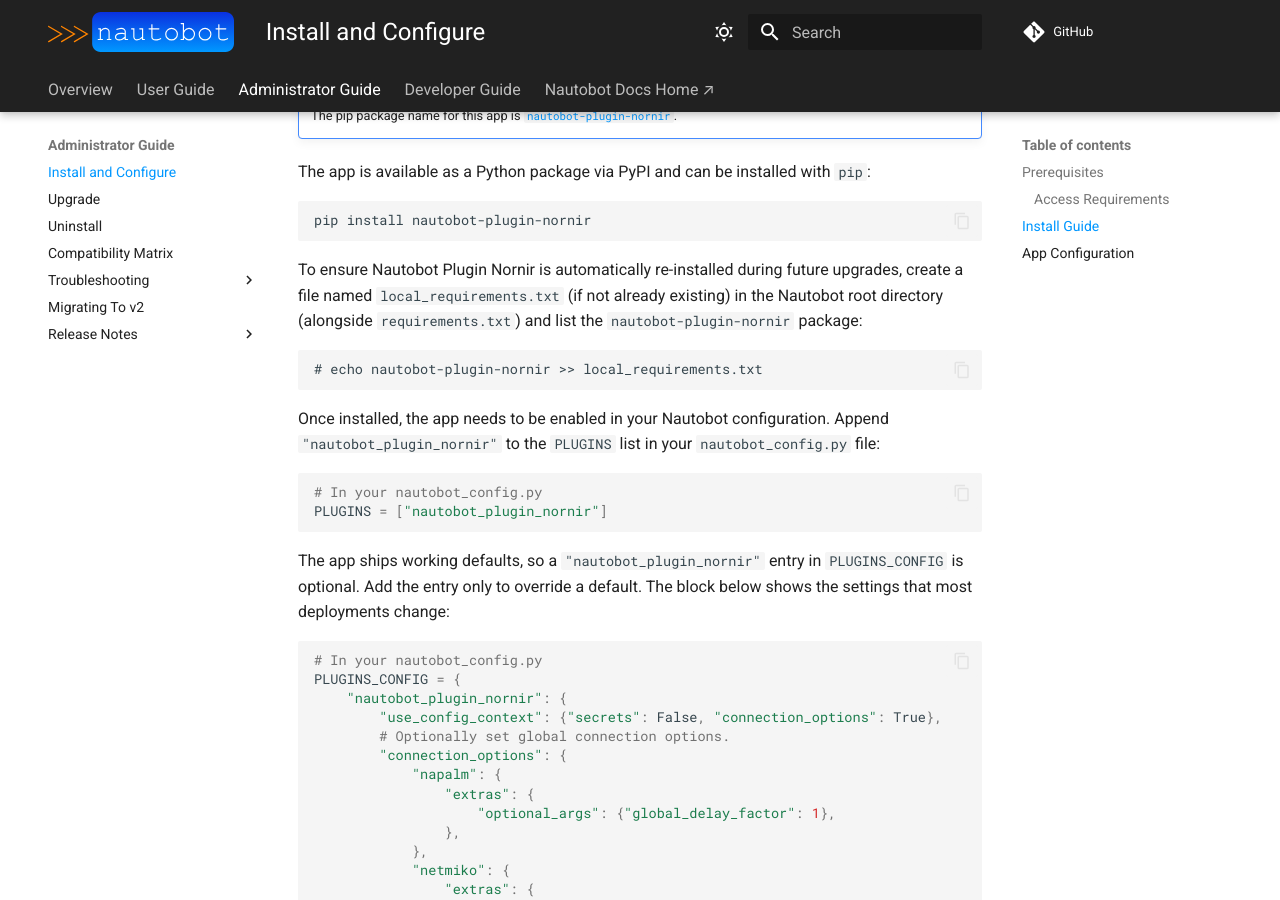
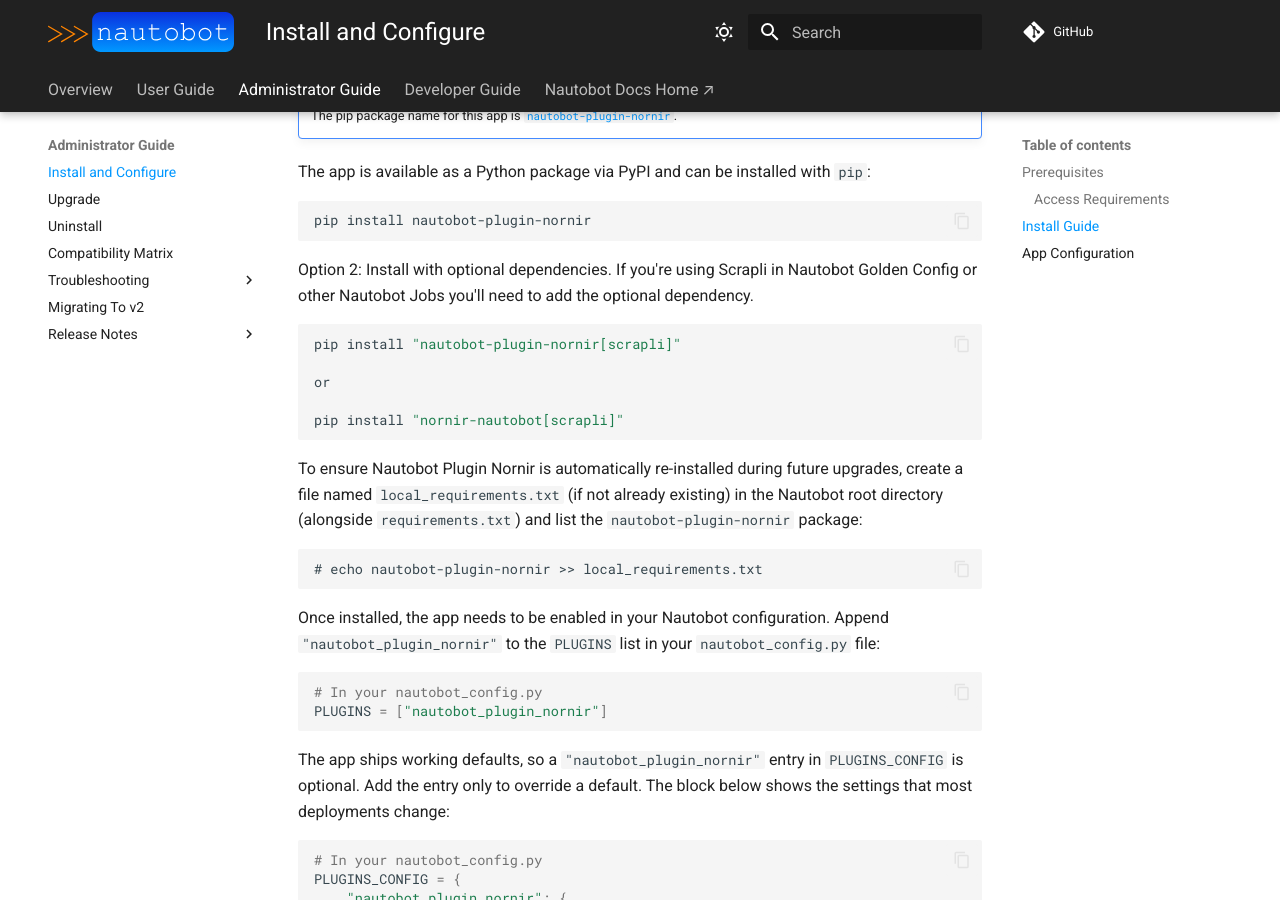
Before and after one commit to nautobot/nautobot-app-nornir, an MkDocs documentation site: the page built from docs/admin/install.md, in a window 1280 px wide and 900 px high, scrolled down 621 px. Built offline with MkDocs 1.6.1 and Material for MkDocs 9.7.7, drawn with Linux system fonts in a browser that asks for light colours; comment, search, counter and statistics services are not loaded.

Commit message:
add scrapli as extra/optional dependency

````diff
--- a/docs/admin/install.md
+++ b/docs/admin/install.md
@@ -21,6 +21,16 @@
 
 ```shell
 pip install nautobot-plugin-nornir
+```
+
+Option 2: Install with optional dependencies. If you're using Scrapli in Nautobot Golden Config or other Nautobot Jobs you'll need to add the optional dependency.
+
+```bash
+pip install "nautobot-plugin-nornir[scrapli]"
+
+or
+
+pip install "nornir-nautobot[scrapli]"
 ```
 
 To ensure Nautobot Plugin Nornir is automatically re-installed during future upgrades, create a file named `local_requirements.txt` (if not already existing) in the Nautobot root directory (alongside `requirements.txt`) and list the `nautobot-plugin-nornir` package:
--- a/pyproject.toml
+++ b/pyproject.toml
@@ -25,7 +25,6 @@
 
 [project.optional-dependencies]
 scrapli = ["nornir-nautobot[scrapli]>=5.0.0,<6.0.0"]
-all = ["scrapli"]
 
 [project.urls]
 Homepage = "https://github.com/nautobot/nautobot-app-nornir"
````
Also changed, not shown: 1 other file.
